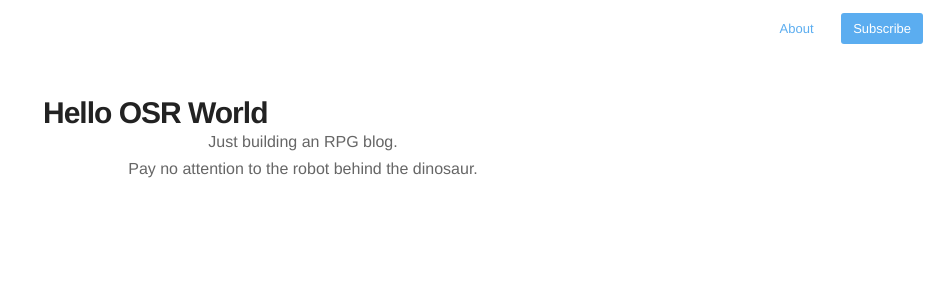
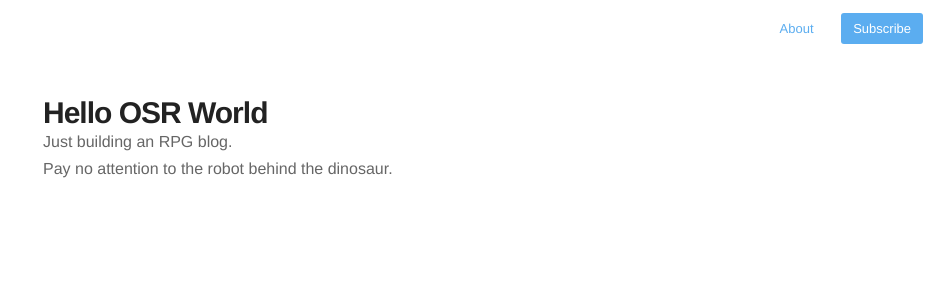
Before and after one commit to FantasyRobotFighter/fantasyrobotfighter.github.io, a Jekyll site: the page built from index.html, in a window 1280 px wide. Shown: the top 300 px of the page, without its empty margins (337-1280 px from the left). Built offline with Jekyll 4.4.1, drawn with Linux system fonts in a browser that asks for light colours; nearby versions of some CDN libraries; the list of posts is cut into pages by our own code.

Commit message:
Update index.html

```diff
--- a/index.html
+++ b/index.html
@@ -3,5 +3,5 @@ layout: default
 ---
 <body>
 <h1>Hello OSR World</h1>
-<p align="center">Just building an RPG blog.<br />Pay no attention to the robot behind the dinosaur.</p>
+<p>Just building an RPG blog.<br />Pay no attention to the robot behind the dinosaur.</p>
 </body>
```
